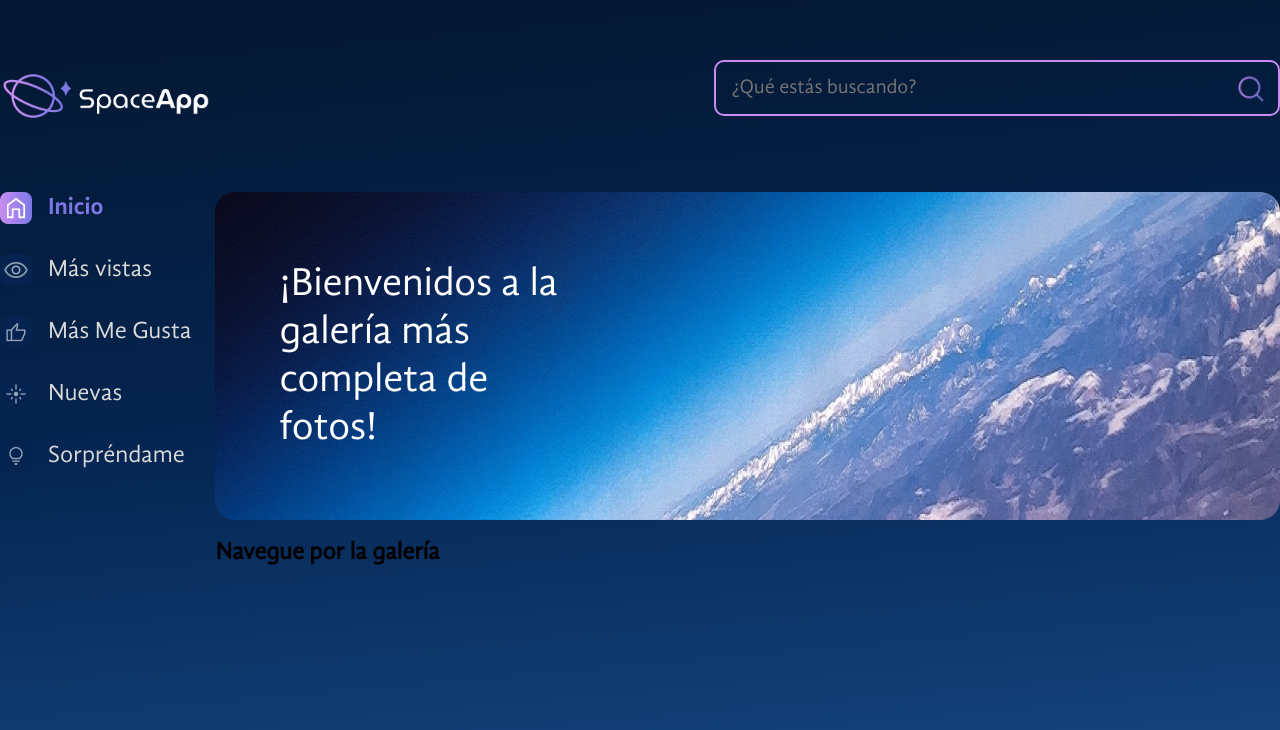
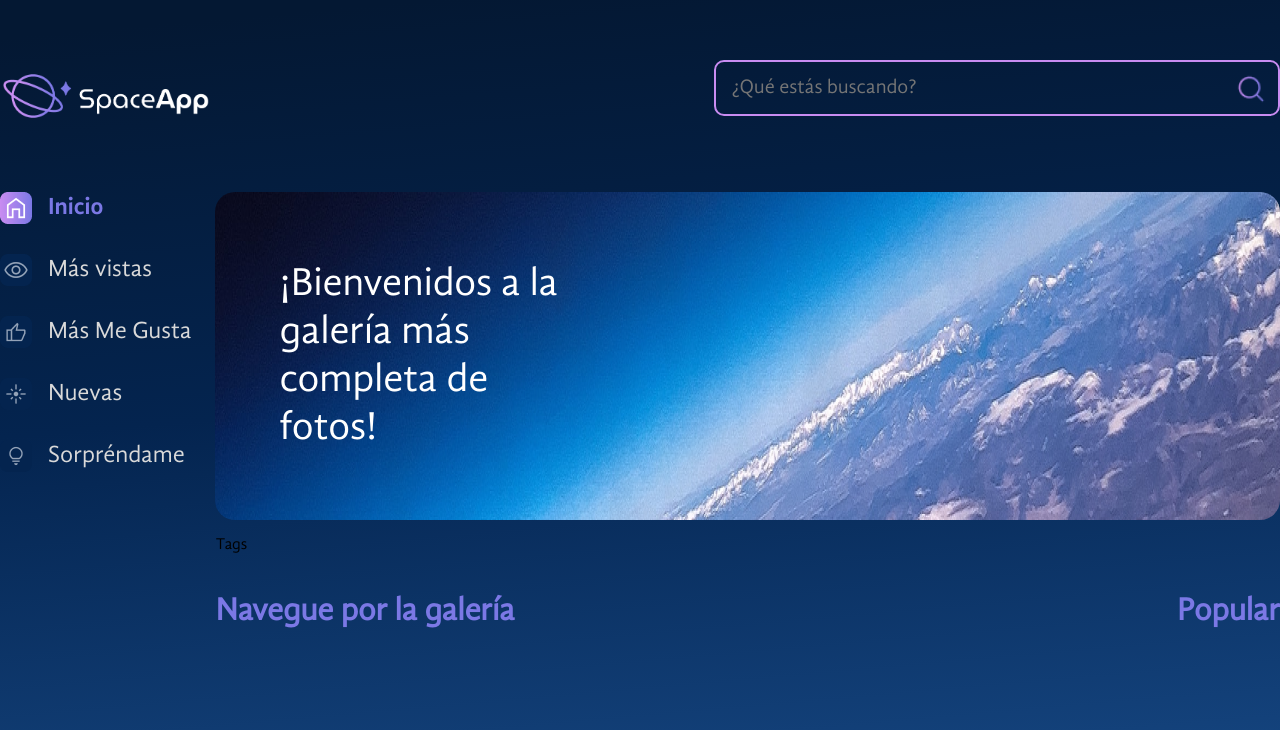
Before and after one commit to Mariq12/space-app-vite, a React (Vite) app: page / in a window 1280 px wide. Shown: the top 730 px of the page. Built offline with nearby package versions, Linux system fonts and the light colour scheme.

Commit message:
Creación de los componetes

```diff
--- a/src/components/gallery/Gallery.jsx
+++ b/src/components/gallery/Gallery.jsx
@@ -1,11 +1,28 @@
+import Title from "../title/Title";
+import Tag from "./tags/Tag";
+import Popular from "./popular/Popular";
+import styled from 'styled-components';
 
-
+const GalleryContainer = styled.div`
+    display: flex;
+`
+const FluidSection = styled.section`
+    flex-grow: 1;
+`
 const Gallery = () => {
-  return (
-    <h2>
-        Navegue por la galería
-    </h2>
-  );
+    return (
+        <>
+            <Tag />
+            <GalleryContainer>
+                <FluidSection>
+                    <Title>
+                        Navegue por la galería
+                    </Title>
+                </FluidSection>
+                <Popular />
+            </GalleryContainer>
+        </>
+    );
 };
 
 export default Gallery;
--- /dev/null
+++ b/src/components/gallery/popular/Popular.jsx
@@ -0,0 +1,12 @@
+import Title from "../../title/Title";
+
+
+const Popular = () => {
+    return (
+        <Title $alig="center">
+            Popular
+        </Title>
+    );
+}
+
+export default Popular;
--- /dev/null
+++ b/src/components/gallery/tags/Tag.jsx
@@ -0,0 +1,9 @@
+
+
+const Tag = () => {
+  return (
+    <p>Tags</p>
+  );
+};
+
+export default Tag;
--- /dev/null
+++ b/src/components/title/Title.jsx
@@ -0,0 +1,10 @@
+import styled from 'styled-components';
+
+const Title = styled.h2`
+    color: #7B78E5;
+    font-size: 2rem;
+    text-align: ${props => props.$aling ? props.$aling : "left"};
+    margin: 24px 0;
+`
+
+export default Title;
```
